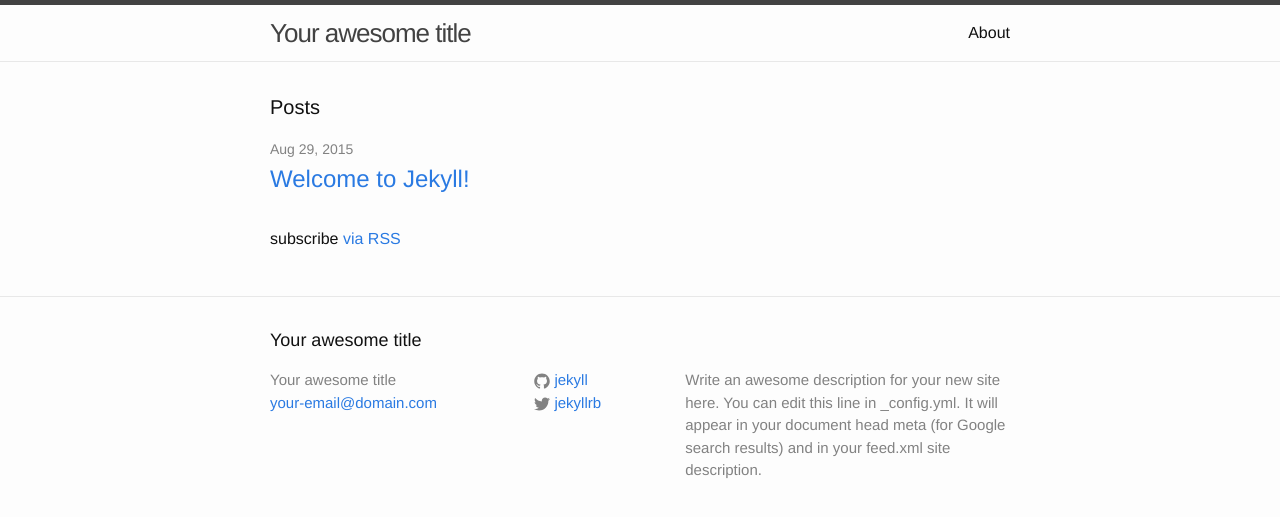
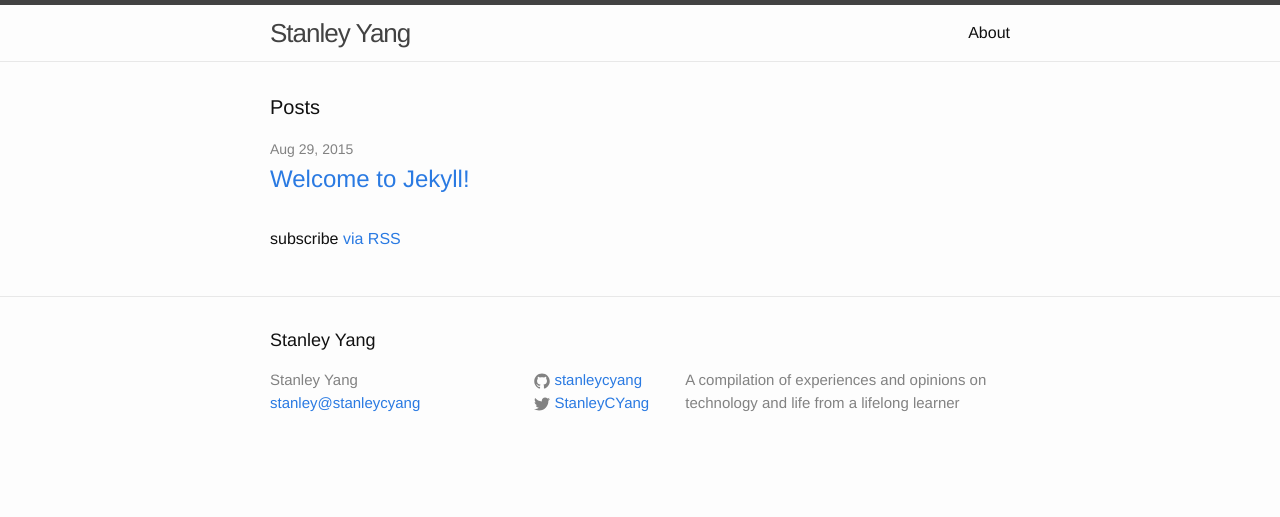
Before and after one commit to stanleycyang/stanleycyang.github.io, a Jekyll site: the page built from index.html, in a window 1280 px wide. Shown: the top 517 px of the page. Built offline with Jekyll 4.4.1, drawn with Linux system fonts in a browser that asks for light colours.

Commit message:
Modified contact information

```diff
--- a/_config.yml
+++ b/_config.yml
@@ -1,14 +1,12 @@
 # Site settings
-title: Your awesome title
-email: your-email@domain.com
+title: Stanley Yang
+email: stanley@stanleycyang
 description: > # this means to ignore newlines until "baseurl:"
-  Write an awesome description for your new site here. You can edit this
-  line in _config.yml. It will appear in your document head meta (for
-  Google search results) and in your feed.xml site description.
+  A compilation of experiences and opinions on technology and life from a lifelong learner
 baseurl: "" # the subpath of your site, e.g. /blog/
 url: "http://yourdomain.com" # the base hostname & protocol for your site
-twitter_username: jekyllrb
-github_username:  jekyll
+twitter_username: StanleyCYang
+github_username:  stanleycyang
 
 # Build settings
 markdown: kramdown
```
